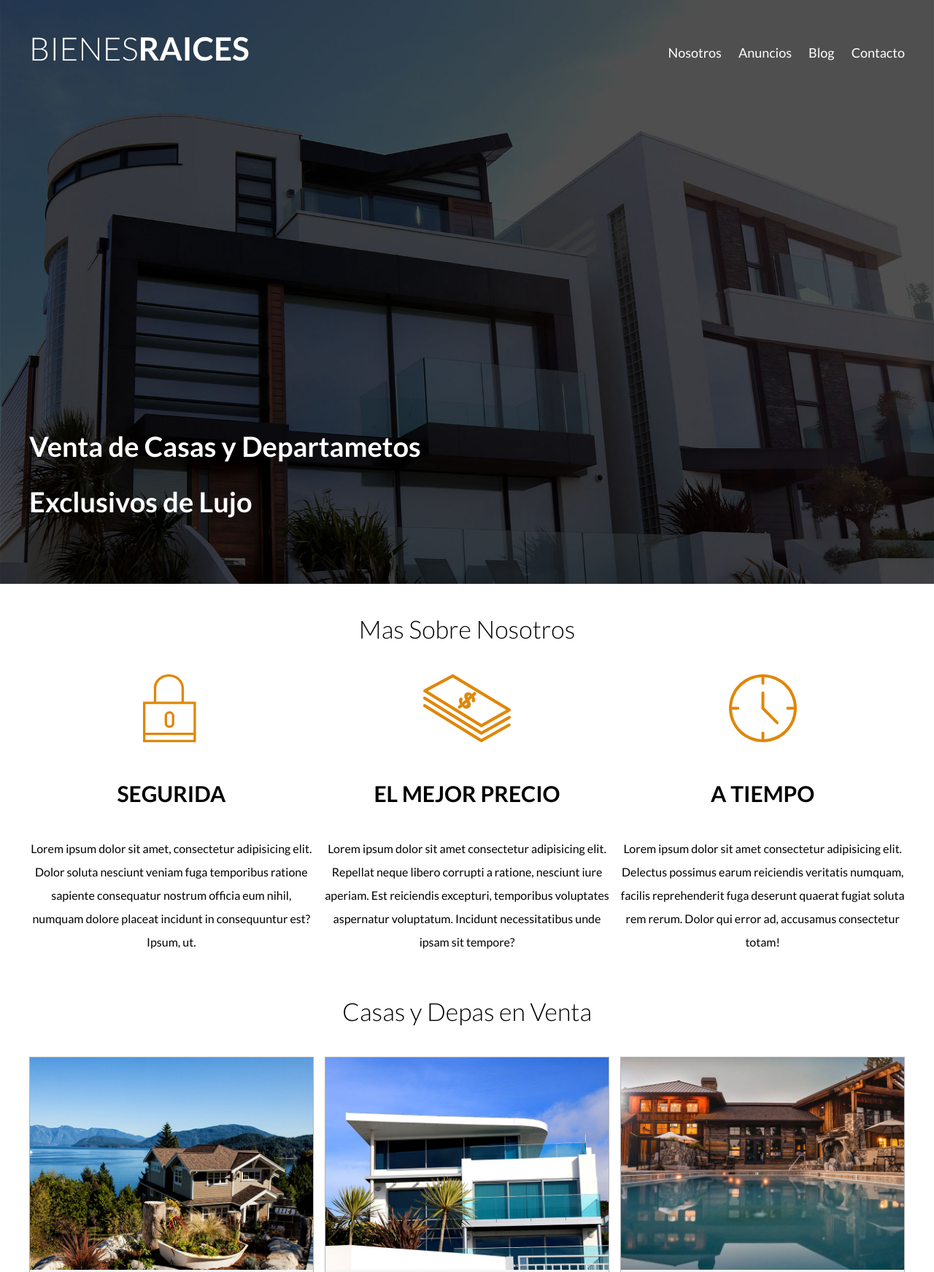
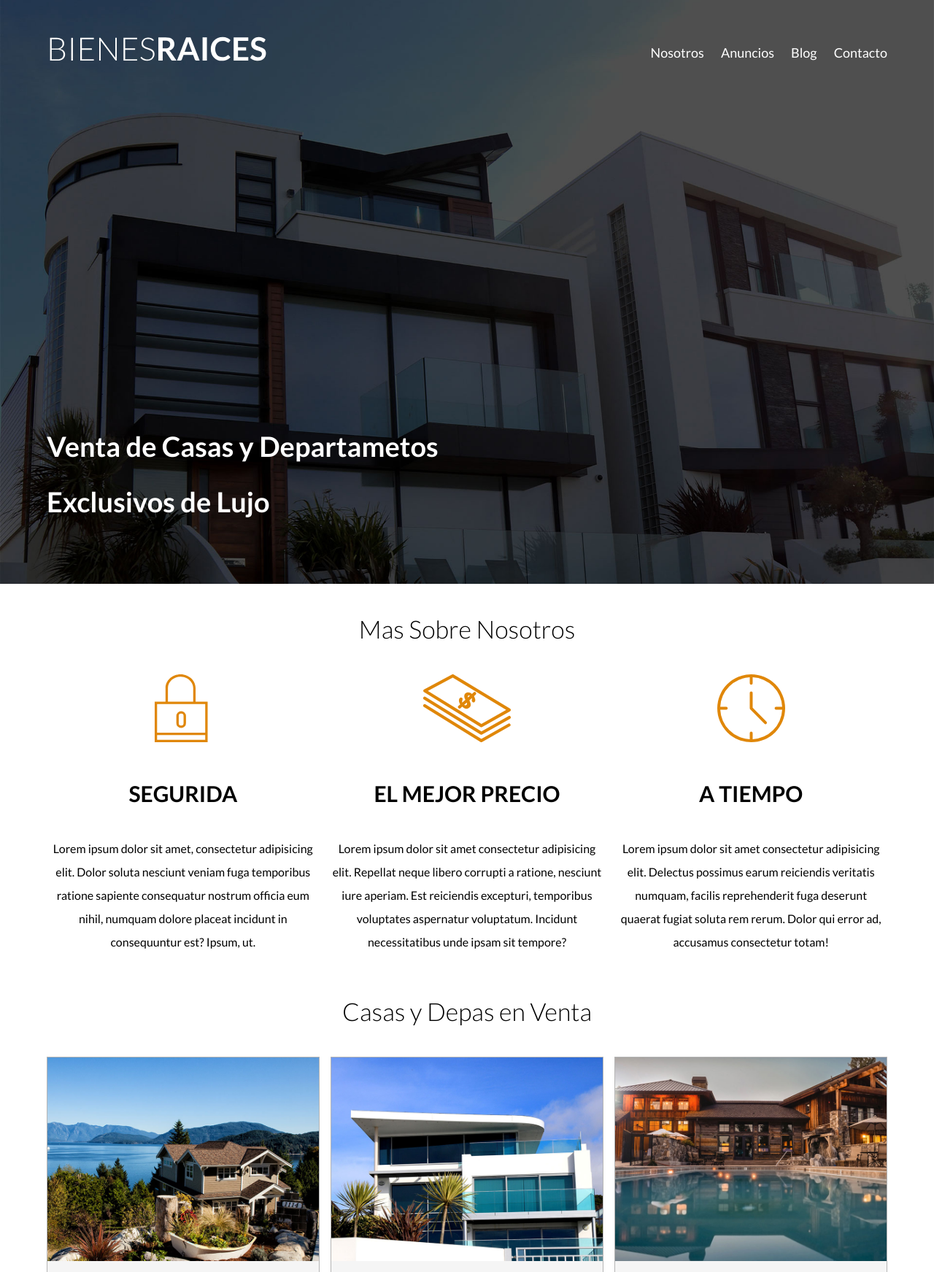
Before and after one commit to corleone790/Bienes_Raices_Pagina, a plain HTML site: page index.html in a window 1280 px wide. Shown: the top 1743 px of the page at 73% size. Drawn offline with Linux system fonts and the light colour scheme.

Commit message:
algunos cambios mq en index

```diff
--- a/css/styles.css
+++ b/css/styles.css
@@ -19,6 +19,7 @@ img {
 }
 
 .contenedor {
+  width: 90%;
   max-width: 120rem; /** = 1200px**/
   margin: 0 auto;
 }
@@ -69,6 +70,14 @@ h4 {
   display: inline-block;
   text-align: center;
   border: none;
+  display: block;
+  flex: 0 0 100%;
+}
+@media (min-width: 768px) {
+  .boton {
+    display: inline-block;
+    flex: 0 0 auto;
+  }
 }
 .boton:hover {
   cursor: pointer;
@@ -98,6 +107,12 @@ h4 {
   display: flex;
   flex-direction: column;
   justify-content: space-between;
+  text-align: center;
+}
+@media (min-width: 768px) {
+  .contenido-header {
+    text-align: left;
+  }
 }
 
 .contenido-header h1 {
@@ -108,18 +123,33 @@ h4 {
 }
 
 .barra {
+  padding-top: 3rem;
+}
+@media (min-width: 768px) {
+  .barra {
     display: flex;
     justify-content: space-between;
     align-items: center;
-  padding-top: 3rem;
+  }
 }
 /** Navegacion**/
 
 .navegacion a {
   color: white;
   text-decoration: none;
+  font-size: 2.2rem;
+
+  display: block;
+}
+@media (min-width: 768px) {
+  .navegacion a {
+    display: inline-block;
     font-size: 1.8rem;
     margin-right: 2rem;
+  }
+  .navegacion a:last-of-type {
+    margin: 0;
+  }
 }
 .navegacion a:hover {
   color: #71b100;
@@ -130,14 +160,20 @@ h4 {
 
 /**Iconos Nosotros**/
 
+@media (min-width: 768px) {
   .iconos-nosotros {
     display: flex;
     justify-content: space-between;
   }
+}
 
 .icono {
+  text-align: center;
+}
+@media (min-width: 768px) {
+  .icono {
     flex-basis: calc(33.3% - 1rem);
-  text-align: center;
+  }
 }
 
 .icono h3 {
```
Lines whose indentation alone changed are shown as unchanged.
